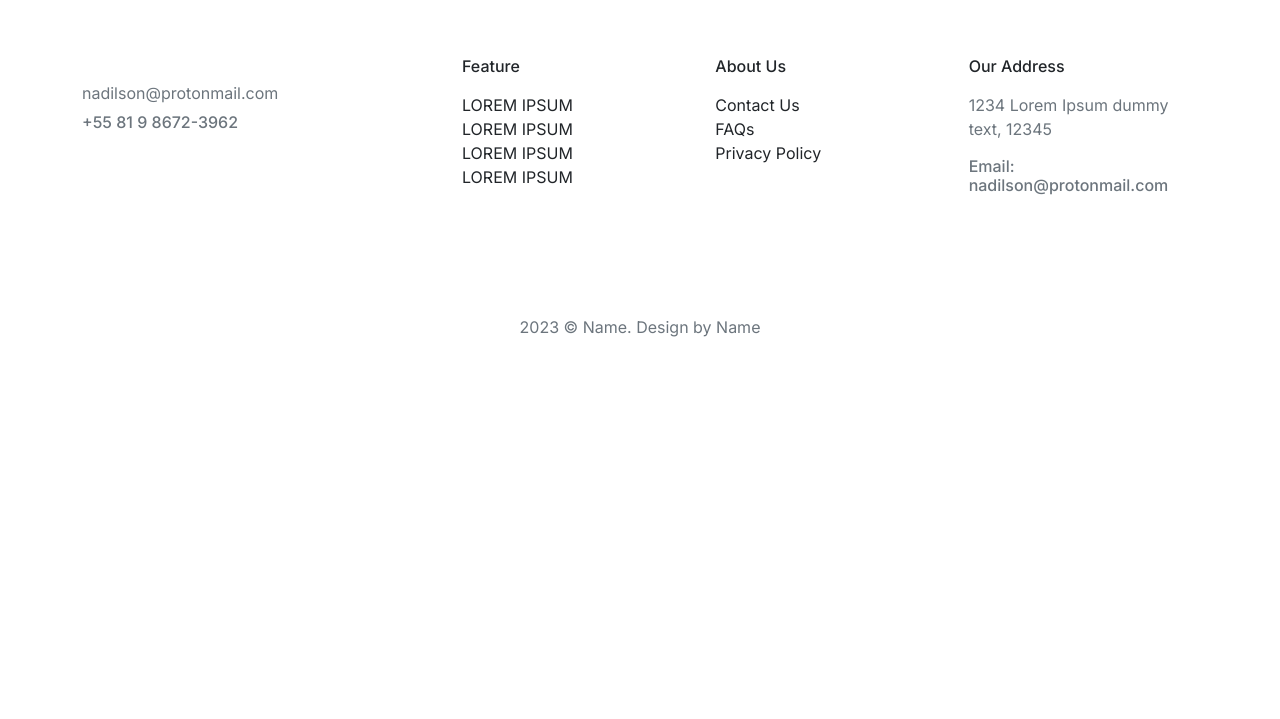
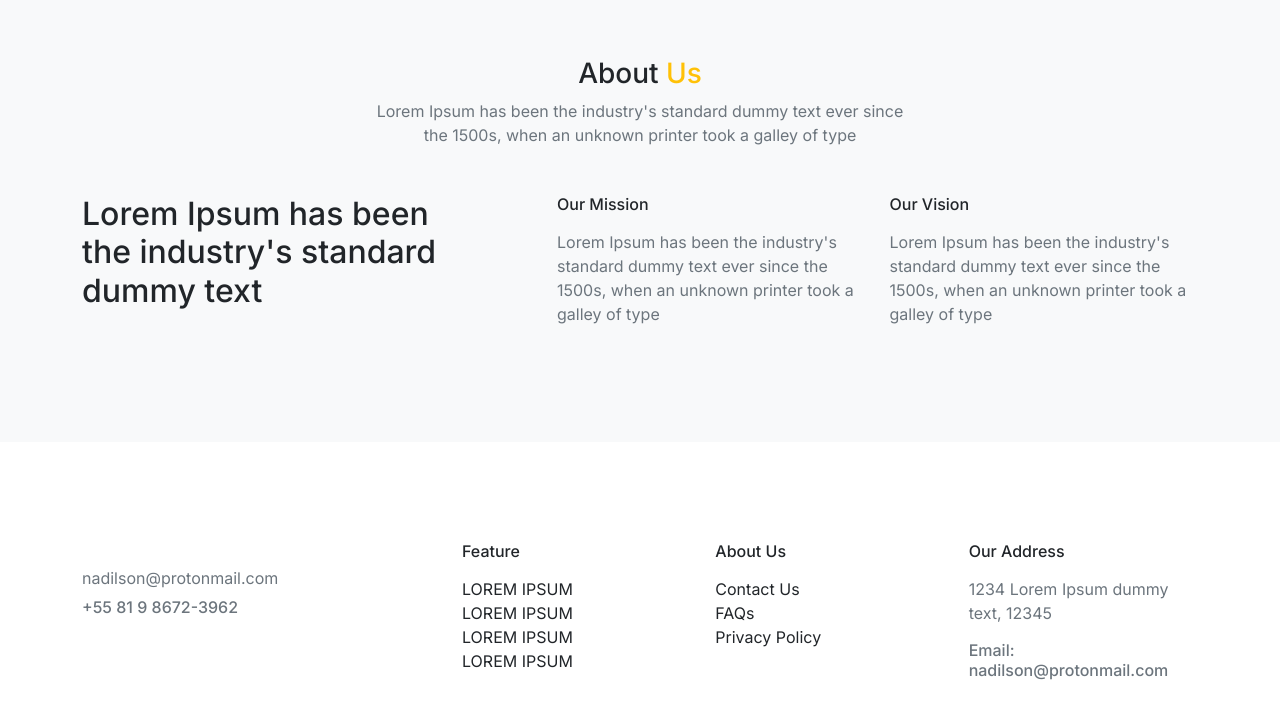
Before and after one commit to Nadilson-IFPE/nextjs-typescript-landing-page, a Next.js app: page / in a window 1280 px wide. Shown: the part 3353-4072 px from the top of the page. Before the commit the page ends 3792 px from the top, so only its background shows below. Built offline with nearby package versions, Linux system fonts and the light colour scheme.

Commit message:
Added: About comnponent

```diff
--- /dev/null
+++ b/src/components/About.tsx
@@ -0,0 +1,40 @@
+import React from 'react';
+import { Container, Row, Col } from "reactstrap";
+
+
+const About = () => {
+
+    return (
+        <section className="section bg-light" id="about">
+            <Container>
+                <Row className="justify-content-center">
+                    <Col lg={6} md={8}>
+                        <div className="title text-center mb-5">
+                            <h3 className="font-weight-normal text-dark">About <span className="text-warning">Us</span></h3>
+                            <p className="text-muted">Lorem Ipsum has been the industry's standard dummy text ever since the 1500s, when an unknown printer took a galley of type</p>
+                        </div>
+                    </Col>
+                </Row>
+                <Row>
+                    <Col md={4}>
+                        <h2 className="font-weight-light line-height-1_6 text-dark mb-4">Lorem Ipsum has been the industry's standard dummy text</h2>
+                    </Col>
+                    <Col md={{ size: 7, offset: 1 }}>
+                        <Row>
+                            <Col md={6}>
+                                <h6 className="text-dark font-weight-light f-20 mb-3">Our Mission</h6>
+                                <p className="text-muted font-weight-light">Lorem Ipsum has been the industry's standard dummy text ever since the 1500s, when an unknown printer took a galley of type</p>
+                            </Col>
+                            <Col md={6}>
+                                <h6 className="text-dark font-weight-light f-20 mb-3">Our Vision</h6>
+                                <p className="text-muted font-weight-light">Lorem Ipsum has been the industry's standard dummy text ever since the 1500s, when an unknown printer took a galley of type</p>
+                            </Col>
+                        </Row>
+                    </Col>
+                </Row>
+            </Container>
+        </section>
+    );
+}
+
+export default About;
--- a/src/pages/index.tsx
+++ b/src/pages/index.tsx
@@ -6,6 +6,7 @@ import Footer from '@/components/Footer'
 import Hero from '@/components/Hero'
 import Feature from './../components/Feature';
 import Service from '@/components/Service'
+import About from '@/components/About'
 
 export default function Home() {
   return (
@@ -15,6 +16,7 @@ export default function Home() {
         <Hero />
         <Feature />
         <Service />
+        <About />
         <Footer />
       </Layout>
     </>
```
